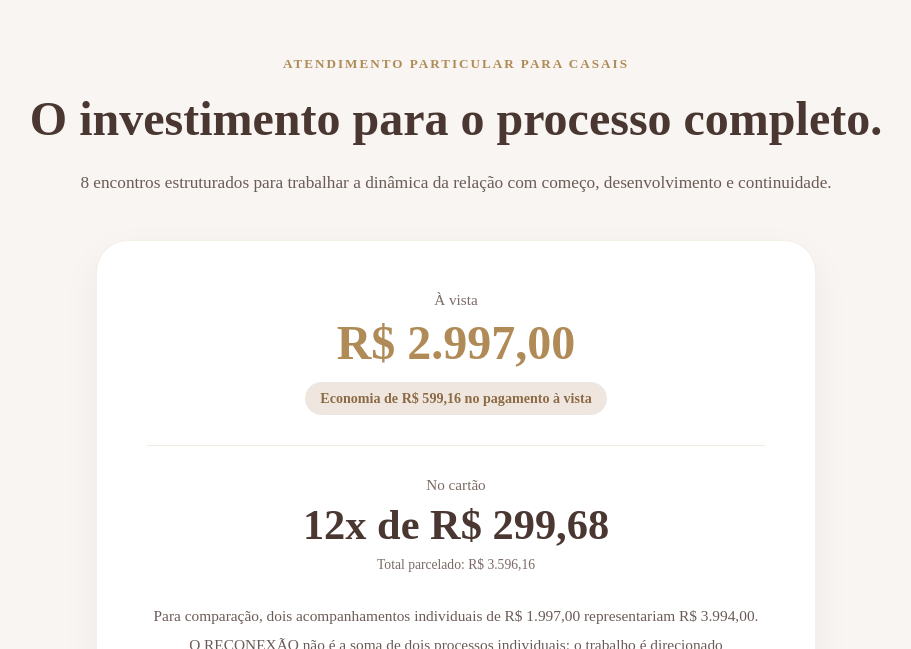
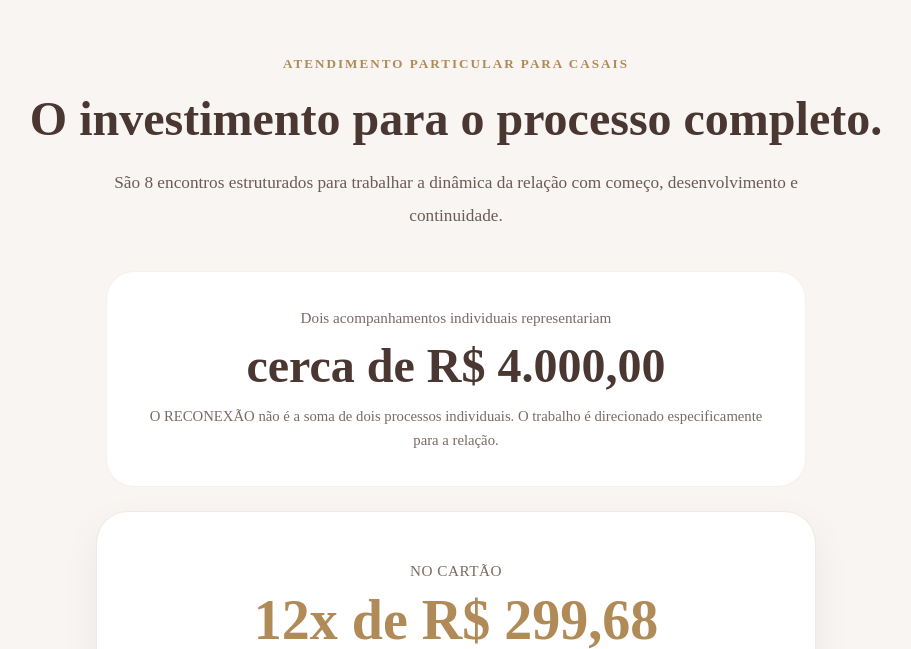
Before and after one commit to Institutokamilahfranco/instituto-kamilah-site, a Next.js app: page /reconexao in a window 1280 px wide. Shown: the part 11351-12000 px from the top of the page, without its empty margins (184-1095 px from the left). Built offline with nearby package versions, Linux system fonts and the light colour scheme.

Commit message:
Update page.js

```diff
--- a/app/reconexao/page.js
+++ b/app/reconexao/page.js
@@ -1171,22 +1171,70 @@ export default function ReconexaoPage() {
       style={{
         ...body,
         maxWidth: 760,
-              margin: "0 auto 40px",
-            }}
-          >
-            8 encontros estruturados para trabalhar a dinâmica da relação com
-            começo, desenvolvimento e continuidade.
-          </p>
-
+        margin: "0 auto 38px",
+      }}
+    >
+      São 8 encontros estruturados para trabalhar a dinâmica da relação
+      com começo, desenvolvimento e continuidade.
+    </p>
+
+    {/* VALOR DE REFERÊNCIA */}
+    <div
+      style={{
+        maxWidth: 700,
+        margin: "0 auto 24px",
+        background: "#FFFFFF",
+        borderRadius: 28,
+        padding: isMobile ? "28px 22px" : "34px 40px",
+        border: "1px solid rgba(176,139,87,.12)",
+      }}
+    >
+      <p
+        style={{
+          margin: 0,
+          color: "#7A6A64",
+          fontSize: ".95rem",
+          lineHeight: 1.6,
+        }}
+      >
+        Dois acompanhamentos individuais representariam
+      </p>
+
+      <div
+        style={{
+          marginTop: 10,
+          color: "#4A3732",
+          fontWeight: 700,
+          fontSize: isMobile ? "2.35rem" : "3rem",
+          lineHeight: 1.1,
+        }}
+      >
+        cerca de R$ 4.000,00
+      </div>
+
+      <p
+        style={{
+          margin: "12px 0 0",
+          color: "#7A6A64",
+          fontSize: ".92rem",
+          lineHeight: 1.6,
+        }}
+      >
+        O RECONEXÃO não é a soma de dois processos individuais.
+        O trabalho é direcionado especificamente para a relação.
+      </p>
+    </div>
+
+    {/* INVESTIMENTO NO CARTÃO */}
     <div
       style={{
         maxWidth: 720,
         margin: "0 auto",
-              background: "#FFF",
+        background: "#FFFFFF",
         borderRadius: 32,
-              padding: isMobile ? "32px 22px" : 50,
-              border: "1px solid rgba(176,139,87,.14)",
-              boxShadow: "0 14px 38px rgba(0,0,0,.05)",
+        padding: isMobile ? "34px 22px" : "50px",
+        border: "1px solid rgba(176,139,87,.18)",
+        boxShadow: "0 14px 38px rgba(0,0,0,.06)",
       }}
     >
       <p
@@ -1194,6 +1242,51 @@ export default function ReconexaoPage() {
           color: "#7A6A64",
           margin: 0,
           fontSize: ".95rem",
+          letterSpacing: ".5px",
+          textTransform: "uppercase",
+        }}
+      >
+        No cartão
+      </p>
+
+      <div
+        style={{
+          color: "#B08B57",
+          fontSize: isMobile ? "2.7rem" : "3.5rem",
+          fontWeight: 800,
+          lineHeight: 1.1,
+          marginTop: 10,
+        }}
+      >
+        12x de R$ 299,68
+      </div>
+
+      <p
+        style={{
+          color: "#7A6A64",
+          fontSize: ".88rem",
+          margin: "10px 0 0",
+        }}
+      >
+        Total parcelado: R$ 3.596,16
+      </p>
+
+      <div
+        style={{
+          height: 1,
+          background: "rgba(176,139,87,.18)",
+          margin: "30px 0",
+        }}
+      />
+
+      {/* À VISTA */}
+      <p
+        style={{
+          color: "#7A6A64",
+          margin: 0,
+          fontSize: ".95rem",
+          letterSpacing: ".5px",
+          textTransform: "uppercase",
         }}
       >
         À vista
@@ -1201,10 +1294,10 @@ export default function ReconexaoPage() {
 
       <div
         style={{
-                color: "#B08B57",
-                fontSize: isMobile ? "2.2rem" : "3rem",
-                fontWeight: 800,
-                marginTop: 6,
+          color: "#4A3732",
+          fontSize: isMobile ? "2rem" : "2.65rem",
+          fontWeight: 700,
+          marginTop: 8,
         }}
       >
         R$ 2.997,00
@@ -1224,59 +1317,6 @@ export default function ReconexaoPage() {
       >
         Economia de R$ 599,16 no pagamento à vista
       </div>
-
-            <div
-              style={{
-                height: 1,
-                background: "rgba(176,139,87,.18)",
-                margin: "30px 0",
-              }}
-            />
-
-            <p
-              style={{
-                color: "#7A6A64",
-                margin: 0,
-                fontSize: ".95rem",
-              }}
-            >
-              No cartão
-            </p>
-
-            <div
-              style={{
-                color: "#4A3732",
-                fontSize: isMobile ? "2rem" : "2.65rem",
-                fontWeight: 700,
-                marginTop: 6,
-              }}
-            >
-              12x de R$ 299,68
-            </div>
-
-            <p
-              style={{
-                color: "#7A6A64",
-                fontSize: ".85rem",
-                margin: "8px 0 0",
-              }}
-            >
-              Total parcelado: R$ 3.596,16
-            </p>
-
-            <p
-              style={{
-                ...body,
-                fontSize: ".96rem",
-                maxWidth: 620,
-                margin: "28px auto 0",
-              }}
-            >
-              Para comparação, dois acompanhamentos individuais de R$ 1.997,00
-              representariam R$ 3.994,00. O RECONEXÃO não é a soma de dois
-              processos individuais: o trabalho é direcionado especificamente
-              para a relação.
-            </p>
     </div>
 
     <p
```
Lines whose indentation alone changed are shown as unchanged.
